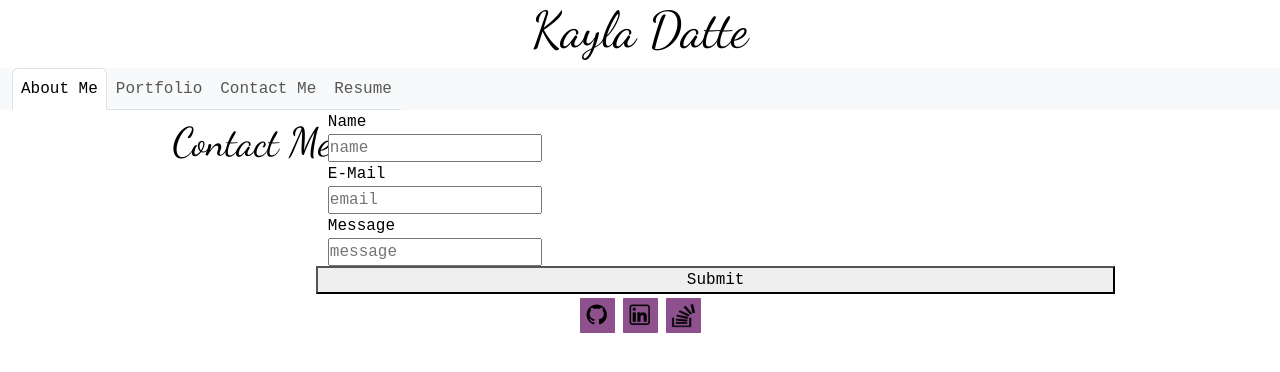
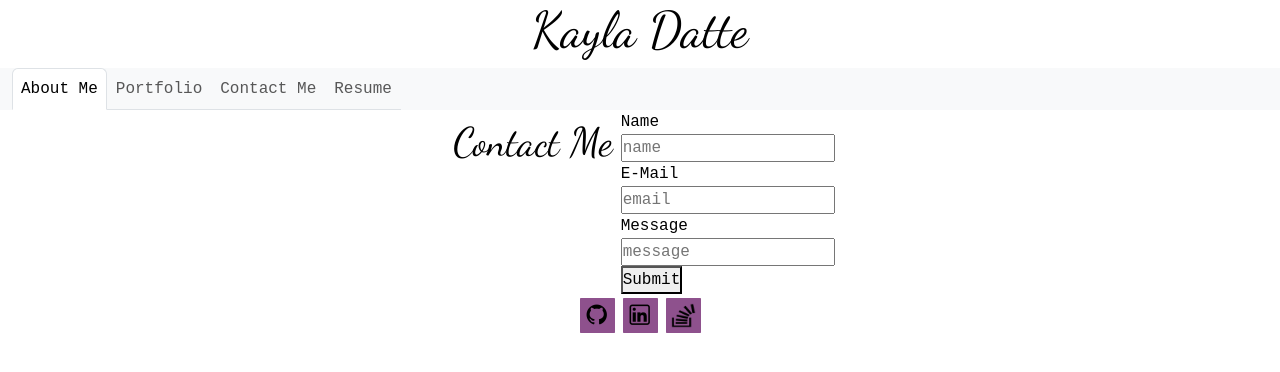
Before and after one commit to kaylaasana/indigo-umbrella-improved, a React (Vite) app: page /contact in a window 1280 px wide. Shown: the top 372 px of the page. Built offline with nearby package versions, Linux system fonts and the light colour scheme; a web font is replaced by a local one.

Commit message:
updated alignment on contact me page

```diff
--- a/src/pages/Contact.jsx
+++ b/src/pages/Contact.jsx
@@ -51,9 +51,10 @@ export default function ContactPage() {
   };
 // returning contact form elements to the page
   return (
-    <div id="contact-component" className="d-flex col justify-content-center">
-      <h2 className="row p-2">Contact Me</h2>
-      <form className="row form" onSubmit={handleFormSubmit}>
+    <div id="contact-component" className="d-flex justify-content-center">
+      <h2 className="p-2">Contact Me</h2>
+      <br></br>
+      <form className="form" onSubmit={handleFormSubmit}>
         <label>
           Name
           <br></br>
```
